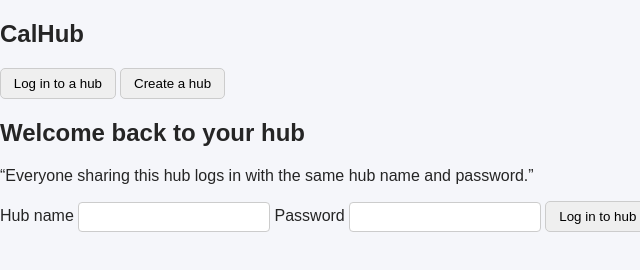
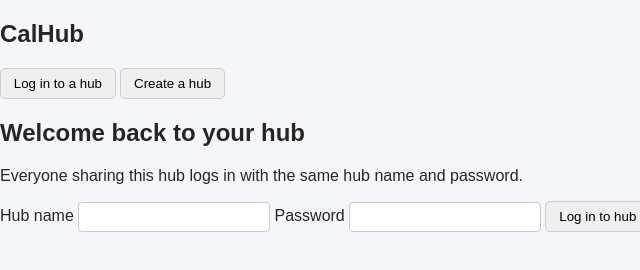
Before and after one commit to James-Jaffray/Hack-a-thon, a website with bundled scripts: page public/login.html in a window 1280 px wide. Shown: the full height of the page, 0-640 px from the left. Built offline with nearby package versions, Linux system fonts and the light colour scheme.

Commit message:
wording correction in login.html

```diff
--- a/public/login.html
+++ b/public/login.html
@@ -32,7 +32,7 @@
 
                 <h2>Welcome back to your hub</h2>
 
-                <p>“Everyone sharing this hub logs in with the same hub name and password.”</p>
+                <p>Everyone sharing this hub logs in with the same hub name and password.</p>
 
                 <label for="login-email">Hub name</label>
                 <input type="text" id="login-email" name="email" autocomplete="username" required>
```
